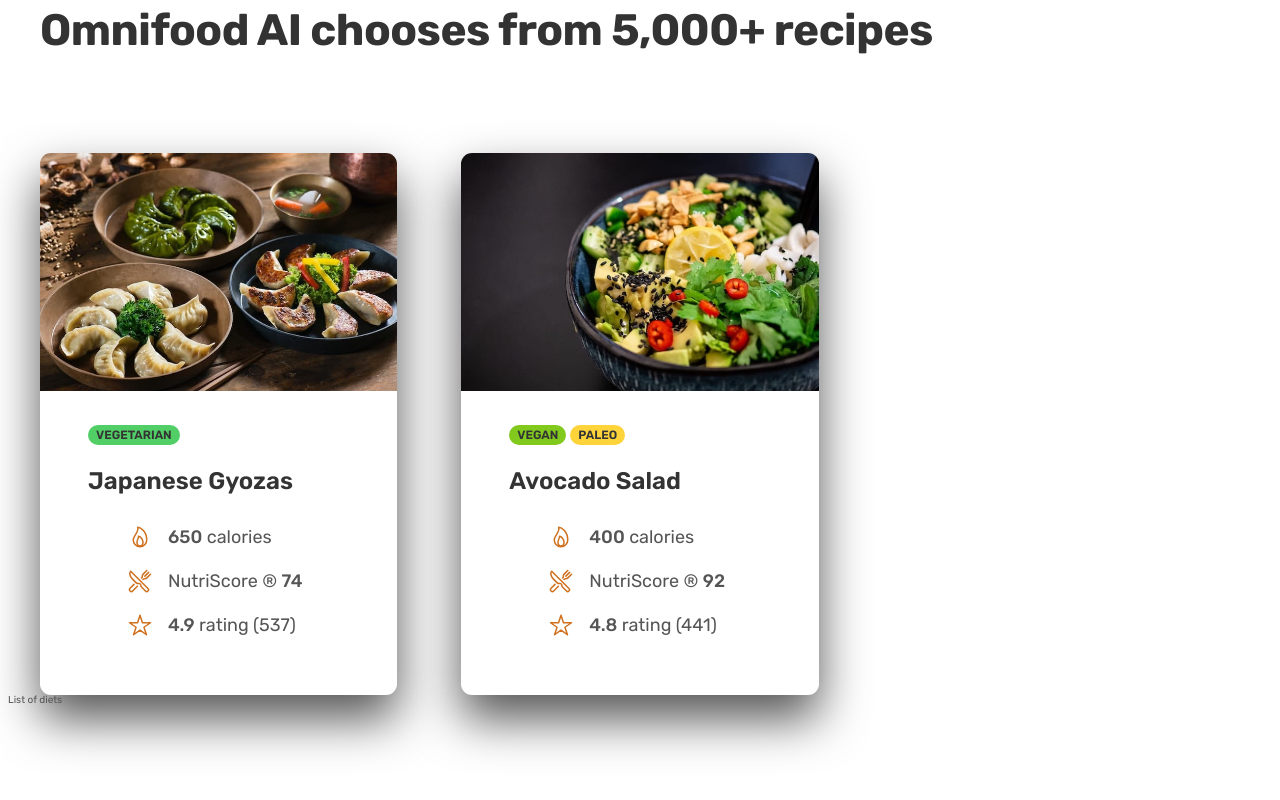
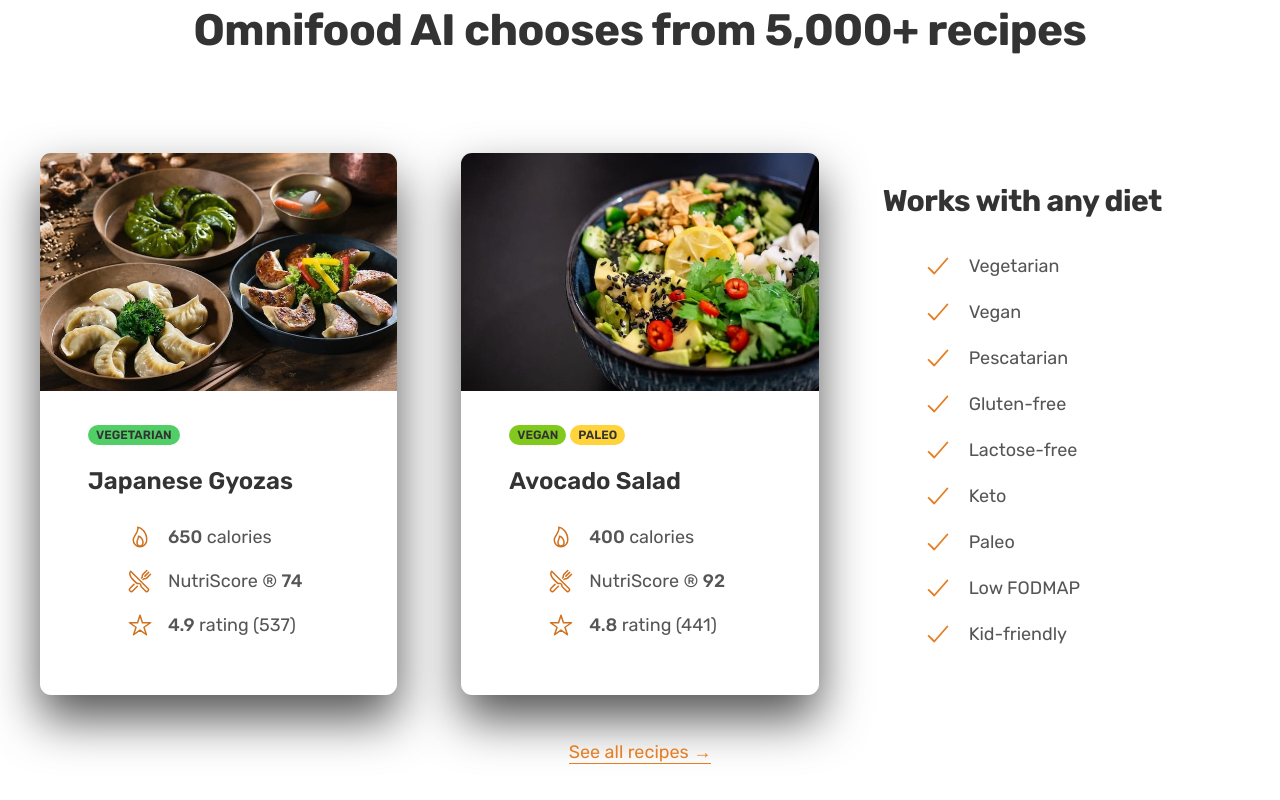
Before and after one commit to EzDevKops/Learn-HTML-and-CSS, a plain HTML site: page 07-OMNIFOOD-DESKTOP/Index.html in a window 1280 px wide. Shown: the part 2948-3748 px from the top of the page. Drawn offline with nearby package versions, Linux system fonts and the light colour scheme.

Commit message:
118. Building the Meal Section - Part 3

```diff
--- a/07-OMNIFOOD-DESKTOP/Index.html
+++ b/07-OMNIFOOD-DESKTOP/Index.html
@@ -173,14 +173,14 @@
       </section>
 
       <section class="section-meals">
-        <div class="container">
+        <div class="container center-text">
           <span class="subheading">Meals</span>
           <h2 class="heading-secondary">
             Omnifood AI chooses from 5,000+ recipes
           </h2>
         </div>
 
-        <div class="container grid grid--3-cols">
+        <div class="container grid grid--3-cols margin-bottom-md">
           <div class="meal">
             <img
               src="img/meals/meal-1.jpg"
@@ -227,10 +227,7 @@
               <p class="meal-title">Avocado Salad</p>
               <ul class="meal-attributes">
                 <li class="meal-attribute">
-                        <ion-icon
-                          class="meal-icon"
-                          name="flame-outline"
-                        ></ion-icon
+                  <ion-icon class="meal-icon" name="flame-outline"></ion-icon
                   ><span><strong>400</strong> calories</span>
                 </li>
 
@@ -242,18 +239,58 @@
                   <span>NutriScore &reg; <strong>92</strong></span>
                 </li>
                 <li class="meal-attribute">
-                        <ion-icon
-                          class="meal-icon"
-                          name="star-outline"
-                        ></ion-icon
+                  <ion-icon class="meal-icon" name="star-outline"></ion-icon
                   ><span><strong>4.8</strong> rating (441)</span>
                 </li>
               </ul>
             </div>
           </div>
+
+          <div class="diets">
+            <h3 class="heading-tertiary">Works with any diet</h3>
+            <ul class="list">
+              <li class="list-item">
+                <ion-icon class="list-icon" name="checkmark-outline"></ion-icon
+                ><span>Vegetarian </span>
+              </li>
+              <li class="list-item">
+                <ion-icon class="list-icon" name="checkmark-outline"></ion-icon
+                ><span>Vegan </span>
+              </li>
+              <li class="list-item">
+                <ion-icon class="list-icon" name="checkmark-outline"></ion-icon
+                ><span>Pescatarian </span>
+              </li>
+              <li class="list-item">
+                <ion-icon class="list-icon" name="checkmark-outline"></ion-icon
+                ><span>Gluten-free </span>
+              </li>
+              <li class="list-item">
+                <ion-icon class="list-icon" name="checkmark-outline"></ion-icon
+                ><span>Lactose-free</span>
+              </li>
+              <li class="list-item">
+                <ion-icon class="list-icon" name="checkmark-outline"></ion-icon
+                ><span>Keto </span>
+              </li>
+              <li class="list-item">
+                <ion-icon class="list-icon" name="checkmark-outline"></ion-icon
+                ><span>Paleo </span>
+              </li>
+              <li class="list-item">
+                <ion-icon class="list-icon" name="checkmark-outline"></ion-icon
+                ><span>Low FODMAP </span>
+              </li>
+              <li class="list-item">
+                <ion-icon class="list-icon" name="checkmark-outline"></ion-icon
+                ><span>Kid-friendly</span>
+              </li>
+            </ul>
+          </div>
         </div>
 
-          <div class="list">List of diets</div>
+        <div class="container all-recipes">
+          <a href="#" class="link">See all recipes &rarr;</a>
         </div>
       </section>
     </main>
--- a/07-OMNIFOOD-DESKTOP/css/general.css
+++ b/07-OMNIFOOD-DESKTOP/css/general.css
@@ -145,7 +145,8 @@ body {
   border-radius: 9px;
 
   /* Put transisiton on original "state" */
-  transition: background-color 0.3s;
+  /* transition: background-color 0.3s; */
+  transition: all 0.3s;
 }
 
 .btn--full:link,
@@ -174,8 +175,34 @@ body {
   box-shadow: inset 0 0 0 3px #fff;
 }
 
+.link:link,
+.link:visited {
+  display: inline-block;
+  color: #e67e22;
+  text-decoration: none;
+  border-bottom: 1px solid currentColor;
+  padding-bottom: 2px;
+  transition: all 0.3s;
+}
+
+.link:hover,
+.link:active {
+  color: #cf711f;
+  border-bottom: 1px solid transparent;
+}
+
+/* HELPER/SETTING CLASSES */
+
 .margin-right-sm {
   margin-right: 1.6rem !important;
+}
+
+.margin-bottom-md {
+  margin-bottom: 4.8rem;
+}
+
+.center-text {
+  text-align: center;
 }
 
 strong {
--- a/07-OMNIFOOD-DESKTOP/css/style.css
+++ b/07-OMNIFOOD-DESKTOP/css/style.css
@@ -220,7 +220,12 @@
   box-shadow: 0 2.4rem 4.8rem; rgba(0, 0, 0, 0.075);
   border-radius: 11px;
   overflow: hidden;
+transition: all 0.4s;
+}
 
+.meal:hover {
+  transform: translateY(-1.2rem);
+  box-shadow: 0 3.2rem 6.4rem; rgba(0, 0, 0, 0.06);
 }
 
 .meal-content {
@@ -287,3 +292,32 @@
 .meal-img {
   width: 100%;
 }
+
+.list {
+  list-style: none;
+  display: flex;
+  flex-direction: column;
+  gap: 1.6rem;
+}
+
+.list-item {
+  font-size: 1.8rem;
+  display: flex;
+  align-items: center;
+  gap: 1.6rem;
+}
+
+.list-icon {
+  width: 3rem;
+  height: 3rem;
+  color: #e67e22;
+}
+
+.all-recipes {
+text-align: center;
+font-size: 1.8rem;
+}
+
+.link {
+
+}
```
Lines whose indentation alone changed are shown as unchanged.
